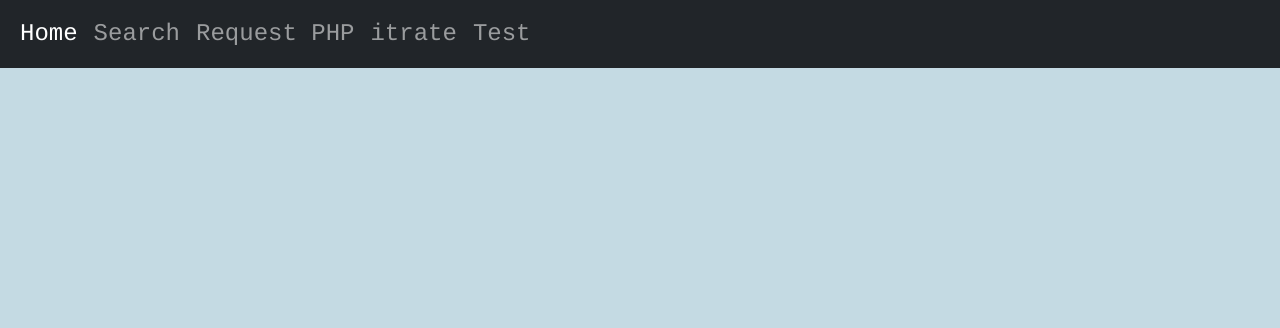
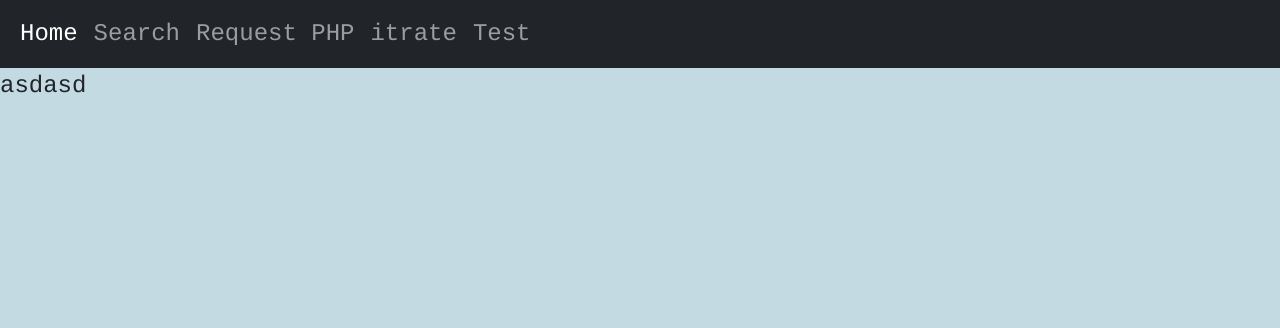
Before and after one commit to zhu021/Ar3file-1, a PHP site: page /Ar3file/ in a window 1280 px wide. Shown: the top 328 px of the page. Run offline with PHP 8.4, Linux system fonts and the light colour scheme.

Commit message:
Update index.php

```diff
--- a/index.php
+++ b/index.php
@@ -9,7 +9,7 @@
 
 <div class="container">
 </div>
-
+asdasd
 
 </body>
 </html>
```
